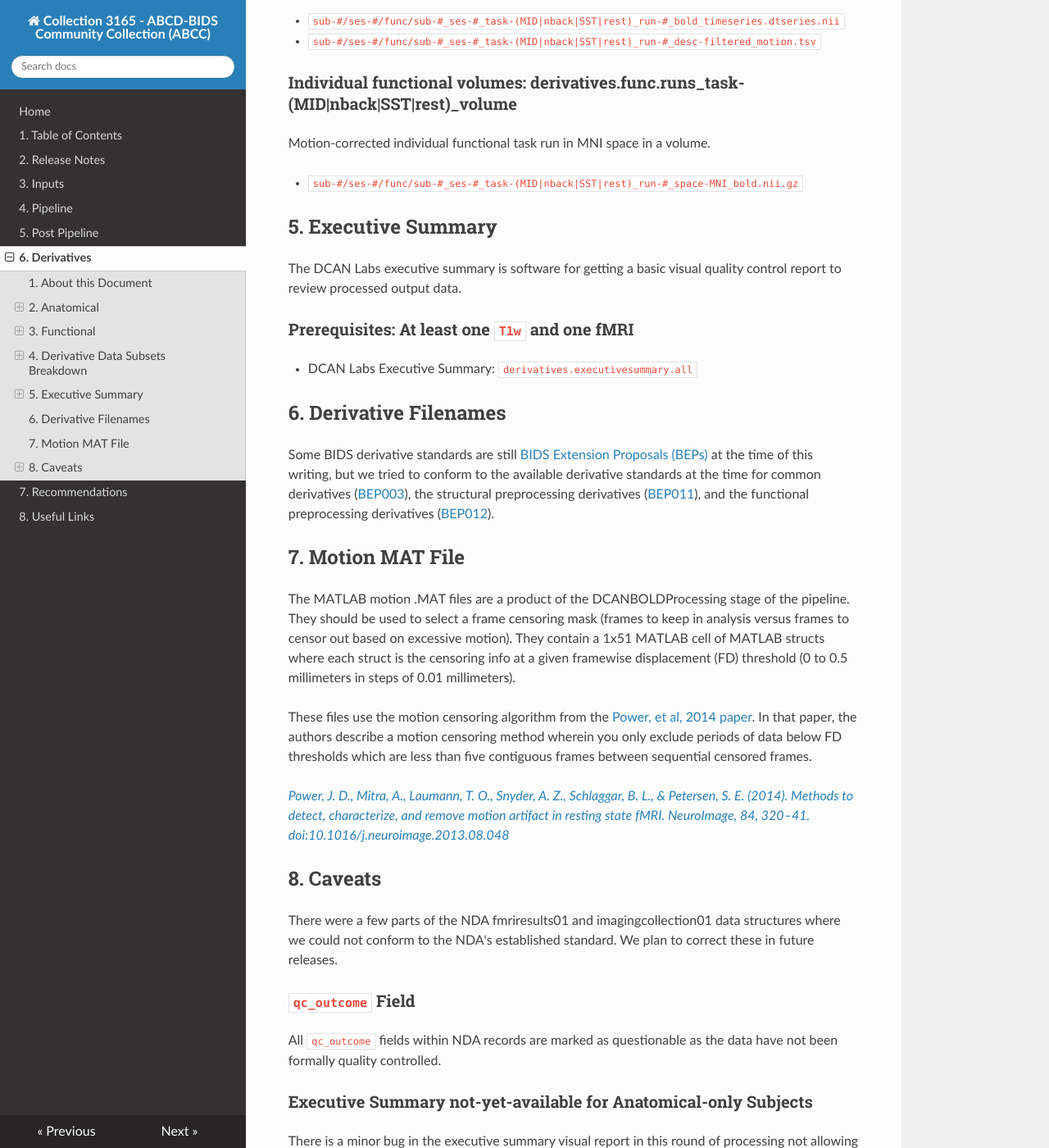
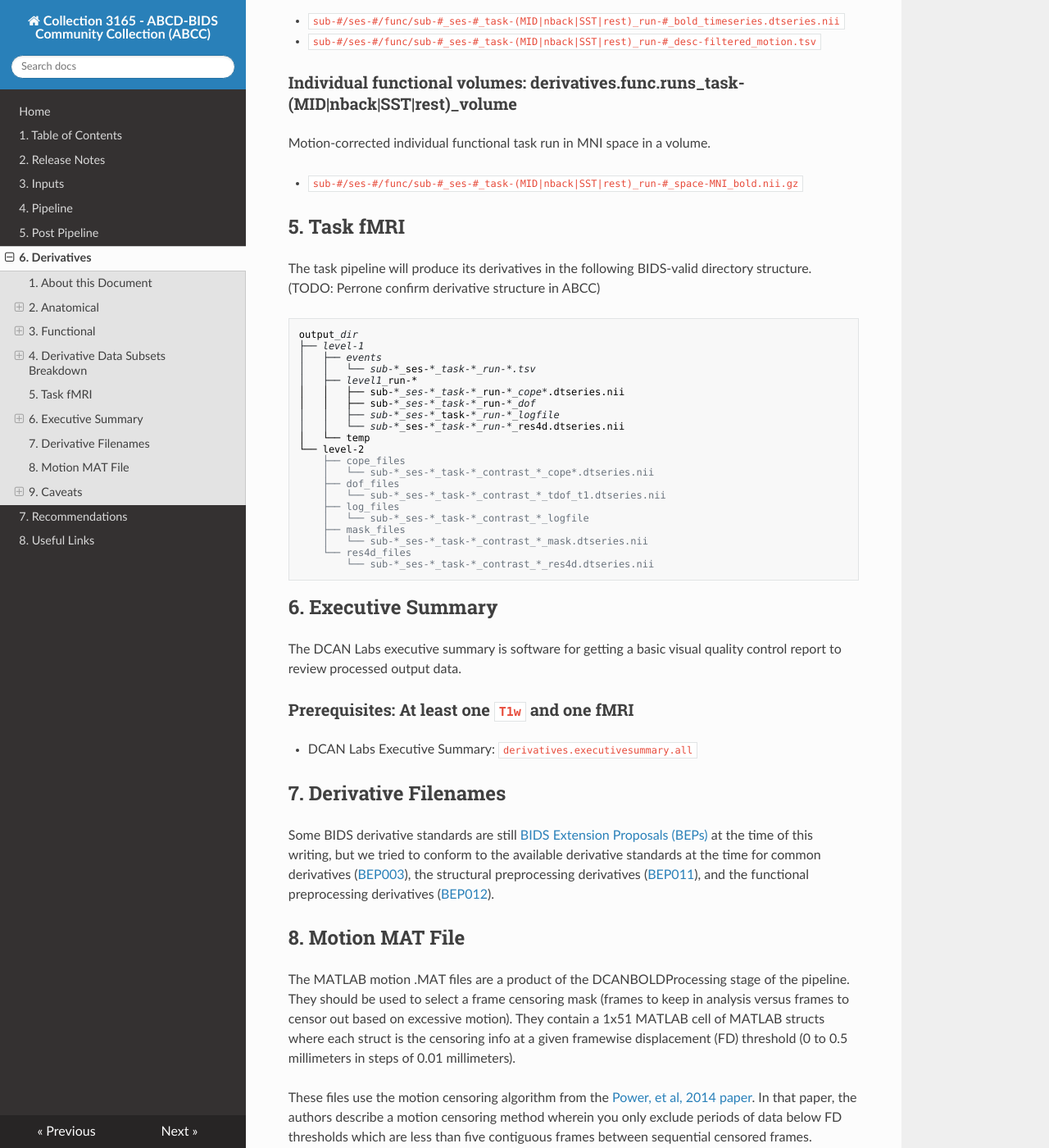
Before and after one commit to ABCD-STUDY/nda-abcd-collection-3165, an MkDocs documentation site: the page built from docs/derivatives.md, in a window 1280 px wide and 1400 px high, scrolled down 6805 px. Shown: the whole window at 82% size. Built offline with MkDocs 1.6.1, drawn with Linux system fonts in a browser that asks for light colours; nearby versions of some CDN libraries.

````diff
--- a/docs/derivatives.md
+++ b/docs/derivatives.md
@@ -221,7 +221,36 @@ Motion-corrected individual functional task run in MNI space in a volume.
 - `sub-#/ses-#/func/sub-#_ses-#_task-(MID|nback|SST|rest)_run-#_space-MNI_bold.nii.gz`
 
 
-## 5. Executive Summary
+## 5. Task fMRI
+
+The task pipeline will produce its derivatives in the following BIDS-valid directory structure.
+(TODO: Perrone confirm derivative structure in ABCC)
+
+```
+output_dir
+├── level-1
+│   ├── events
+│   │   └── sub-*_ses-*_task-*_run-*.tsv
+│   ├── level1_run-*
+│   │   ├── sub-*_ses-*_task-*_run-*_cope*.dtseries.nii
+│   │   ├── sub-*_ses-*_task-*_run-*_dof
+│   │   ├── sub-*_ses-*_task-*_run-*_logfile
+│   │   └── sub-*_ses-*_task-*_run-*_res4d.dtseries.nii
+│   └── temp
+└── level-2
+    ├── cope_files
+    │   └── sub-*_ses-*_task-*_contrast_*_cope*.dtseries.nii
+    ├── dof_files
+    │   └── sub-*_ses-*_task-*_contrast_*_tdof_t1.dtseries.nii
+    ├── log_files
+    │   └── sub-*_ses-*_task-*_contrast_*_logfile
+    ├── mask_files
+    │   └── sub-*_ses-*_task-*_contrast_*_mask.dtseries.nii
+    └── res4d_files
+        └── sub-*_ses-*_task-*_contrast_*_res4d.dtseries.nii
+```
+
+## 6. Executive Summary
 
 The DCAN Labs executive summary is software for getting a basic visual quality control report to review processed output data.
 
@@ -241,7 +270,7 @@ These files use the motion censoring algorithm from the [Power, et al, 2014 pape
 
 [*Power, J. D., Mitra, A., Laumann, T. O., Snyder, A. Z., Schlaggar, B. L., & Petersen, S. E. (2014). Methods to detect, characterize, and remove motion artifact in resting state fMRI. NeuroImage, 84, 320–41. doi:10.1016/j.neuroimage.2013.08.048*](https://www.sciencedirect.com/science/article/pii/S1053811913009117)
 
-## 8. Caveats
+## 9. Caveats
 
 There were a few parts of the NDA fmriresults01 and imagingcollection01 data structures where we could not conform to the NDA's established standard.  We plan to correct these in future releases.
 
````
Also changed, not shown: other parts of docs/derivatives.md (+2 -2 lines), docs/index.md (+5 -2 lines), docs/postpipeline.md (+5 -1 lines), docs/release_notes.md (+1 -1 lines).
